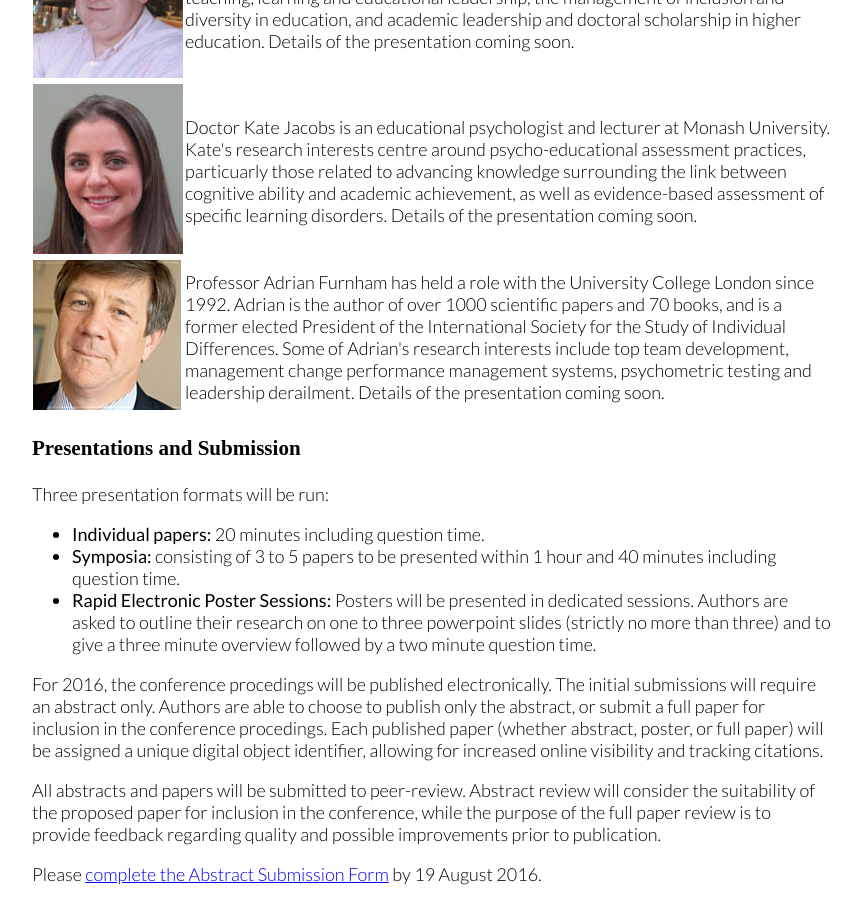
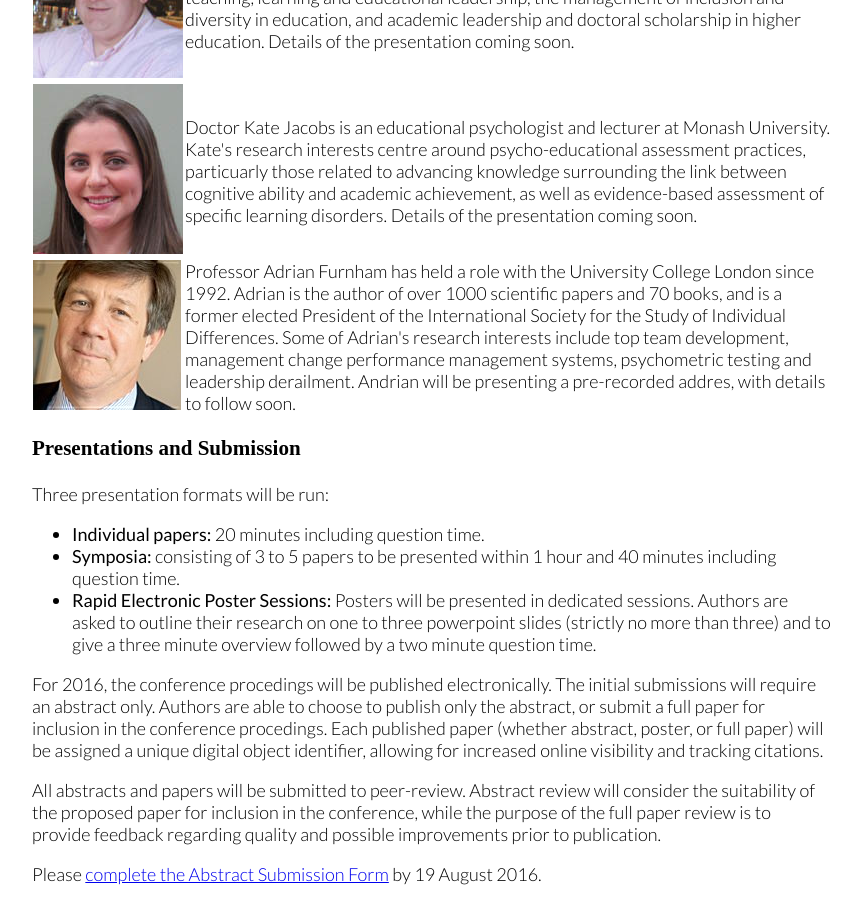
Before and after one commit to acpid/acpid.github.io, a Jekyll site: the page built from 2016.html, in a window 1280 px wide and 900 px high, scrolled down 1547 px. Shown: the whole window, without its empty margins (208-1069 px from the left). Built offline with Jekyll 4.4.1, drawn with Linux system fonts in a browser that asks for light colours; some web fonts are replaced.

Commit message:
Clarified keynote details

```diff
--- a/2016.html
+++ b/2016.html
@@ -83,7 +83,7 @@ We are delighted to introduce our keynote speakers for the 2016 conference
 	  <img src="/images/furnham.jpg" alt="Adrian Furnham image">
     </td>
     <td>
-      Professor Adrian Furnham has held a role with the University College London since 1992.  Adrian is the author of over 1000 scientific papers and 70 books, and is a former elected President of the International Society for the Study of Individual Differences.  Some of Adrian's research interests include top team development, management change performance management systems, psychometric testing and leadership derailment. Details of the presentation coming soon.
+      Professor Adrian Furnham has held a role with the University College London since 1992.  Adrian is the author of over 1000 scientific papers and 70 books, and is a former elected President of the International Society for the Study of Individual Differences.  Some of Adrian's research interests include top team development, management change performance management systems, psychometric testing and leadership derailment. Andrian will be presenting a pre-recorded addres, with details to follow soon.
     </td>
   </tr>
 </table>
```
